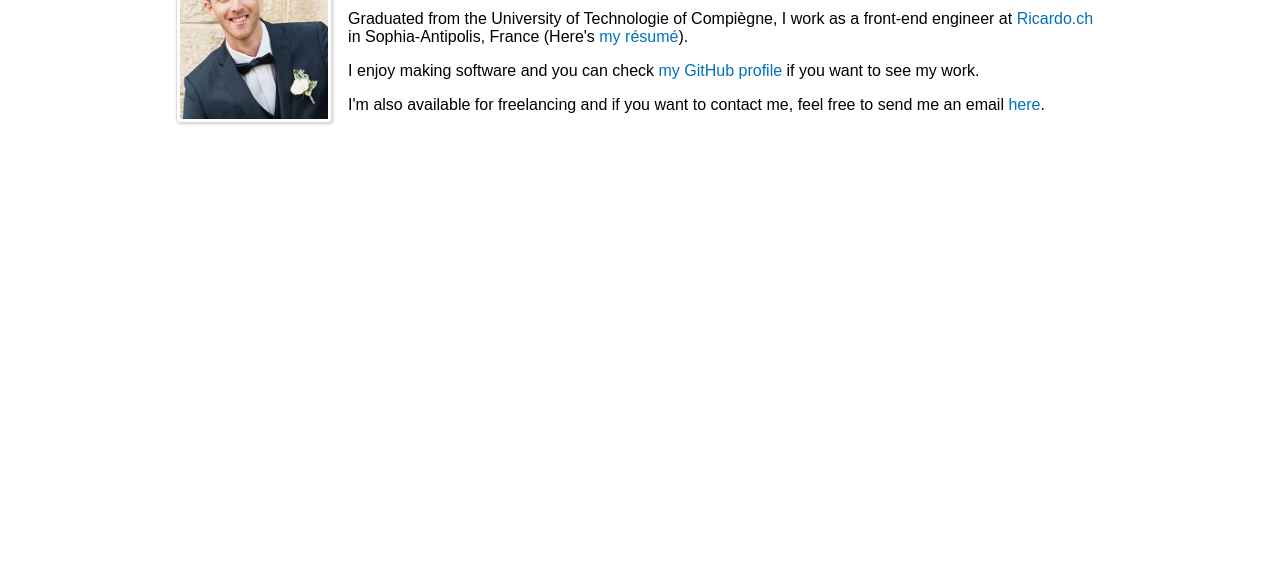
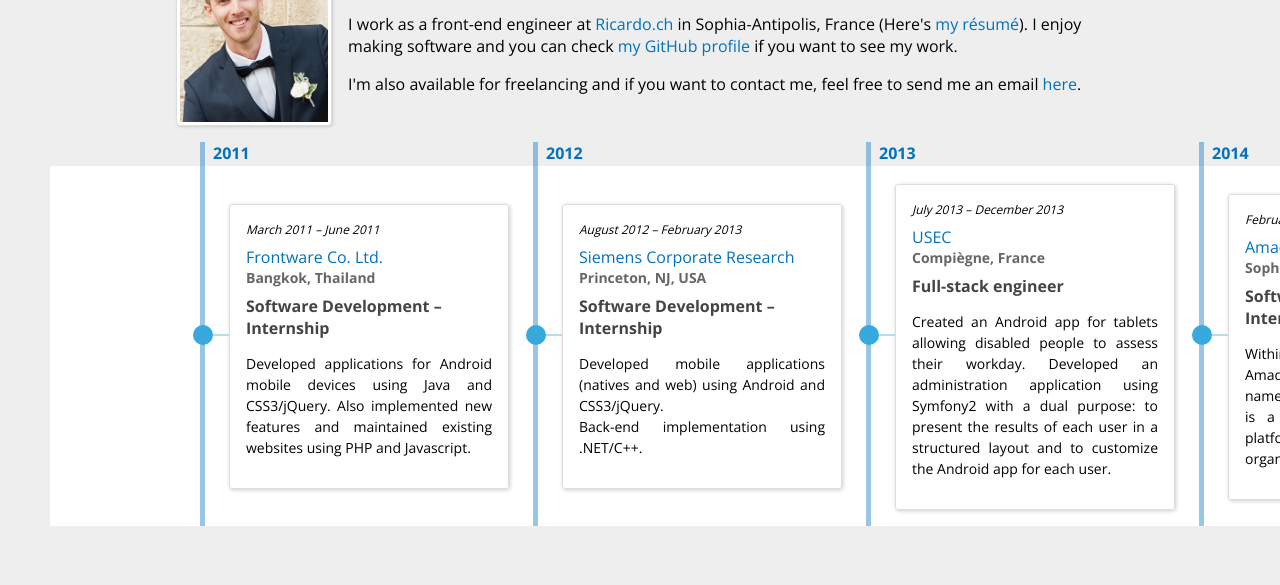
Before and after one commit to ValentinH/valentin-hervieu, a Gatsby site: page / in a window 1280 px wide. Shown: the part 178-763 px from the top of the page. Built offline with nearby package versions, Linux system fonts and the light colour scheme; Gatsby itself is replaced by a stand-in of ours.

Commit message:
Work experience timeline (#1)
* Build work experience timeline

* Make timeline scrollable and with arrow

* Move timeline to right

* With drag gesture

* Add animations

* Refactor with real scroll

* Style timeline

```diff
--- a/package.json
+++ b/package.json
@@ -8,6 +8,7 @@
     "@fortawesome/free-brands-svg-icons": "^5.1.0-11",
     "@fortawesome/free-solid-svg-icons": "^5.1.0-11",
     "@fortawesome/react-fontawesome": "^0.1.0-11",
+    "animated-scroll-to": "^1.2.2",
     "emotion": "^9.2.6",
     "emotion-server": "^9.2.6",
     "gatsby": "next",
--- a/src/components/Content/styles.js
+++ b/src/components/Content/styles.js
@@ -2,7 +2,7 @@ import styled from 'react-emotion'
 
 export const Container = styled('div')({
   maxWidth: 960,
-  minHeight: `calc(100vh - ${85 + 34}px)`, // header + footer height
+  minHeight: `calc(100vh - ${88 + 28}px)`, // header + footer height
   margin: '0 auto',
   padding: 16,
 })
--- a/src/components/Footer/styles.js
+++ b/src/components/Footer/styles.js
@@ -2,20 +2,31 @@ import { css } from 'emotion'
 import styled from 'react-emotion'
 
 export const Container = styled('div')({
-  background: '#333',
+  background: '#004a5d',
 })
 
 export const Content = styled('div')({
   margin: '0 auto',
-  padding: 8,
+  padding: 4,
   maxWidth: 960,
   textAlign: 'center',
+  display: 'flex',
+  justifyContent: 'center',
+  alignItems: 'center',
 })
 
 const classes = {
   icon: css({
     color: 'white',
     margin: '0 8px',
+    fontSize: 20,
+    transition: 'transform 500ms ease-in-out',
+    ':hover': {
+      transform: 'rotateZ(360deg)',
+    },
+  }),
+  iconLink: css({
+    height: 20,
   }),
 }
 
--- a/src/components/Header/styles.js
+++ b/src/components/Header/styles.js
@@ -1,8 +1,11 @@
 import { css } from 'emotion'
 import styled from 'react-emotion'
 
+const background = '#022748'
+
 export const Container = styled('div')({
-  background: '#333',
+  background,
+  backgroundImage: `linear-gradient(120deg, ${background} 0%, #022f52 25%, #03375d 47%, #1b6584 75%, #3494ac 100%)`,
 })
 
 export const Content = styled('div')({
@@ -14,6 +17,10 @@ export const Content = styled('div')({
 
 export const Title = styled('h1')({
   margin: 0,
+  fontFamily: "'Lobster Two', cursive",
+  fontSize: 40,
+  lineHeight: '40px',
+  textShadow: `5px 5px 1px ${background}`,
 })
 
 const classes = {
--- a/src/components/Intro/index.js
+++ b/src/components/Intro/index.js
@@ -1,7 +1,7 @@
 import React from 'react'
 import { StaticQuery, graphql } from 'gatsby'
 import ExternalLink from '../ExternalLink'
-import { Container, Img, Title } from './styles'
+import { Container, Img, Title, Clearfix } from './styles'
 import profilPic from './profil.jpg'
 
 const Intro = () => (
@@ -27,8 +27,7 @@ const Intro = () => (
           {getAge()} years old.
         </p>
         <p>
-          Graduated from the University of Technologie of Compiègne, I work as a
-          front-end engineer at{' '}
+          I work as a front-end engineer at{' '}
           <ExternalLink href="https://ricardo.ch" title="Ricardo.ch">
             Ricardo.ch
           </ExternalLink>{' '}
@@ -36,10 +35,7 @@ const Intro = () => (
           <ExternalLink href={data.site.siteMetadata.linkedinUrl}>
             my résumé
           </ExternalLink>
-          ).
-        </p>
-        <p>
-          I enjoy making software and you can check{' '}
+          ). I enjoy making software and you can check{' '}
           <ExternalLink href={data.site.siteMetadata.githubUrl}>
             my GitHub profile
           </ExternalLink>{' '}
@@ -53,6 +49,7 @@ const Intro = () => (
           </ExternalLink>
           .
         </p>
+        <Clearfix />
       </Container>
     )}
   </StaticQuery>
--- a/src/components/Intro/styles.js
+++ b/src/components/Intro/styles.js
@@ -5,7 +5,7 @@ export const Container = styled('div')({})
 export const Title = styled('h1')({
   marginTop: 0,
   marginBottom: 16,
-  fontSize: 32,
+  fontSize: 24,
 })
 
 export const Img = styled('img')({
@@ -21,3 +21,11 @@ export const Img = styled('img')({
     height: 200,
   },
 })
+
+export const Clearfix = styled('div')({
+  ':after': {
+    content: '""',
+    clear: 'both',
+    display: 'table',
+  },
+})
--- a/src/components/Layout/index.css
+++ b/src/components/Layout/index.css
@@ -6,6 +6,9 @@ html {
 }
 body {
   margin: 0;
+  font-family: 'Open Sans', sans-serif;
+  background: #eee;
+  overflow-x: hidden;
 }
 *,
 *:before,
--- a/src/components/Layout/index.js
+++ b/src/components/Layout/index.js
@@ -27,6 +27,16 @@ const Layout = ({ children }) => (
           <meta name="description" content="Sample" />
           <meta name="keywords" content="sample, something" />
           <link rel="icon" type="image/png" href={favicon} />
+          <link
+            href="https://fonts.googleapis.com/css?family=Open+Sans:400,700"
+            rel="stylesheet"
+            async
+          />
+          <link
+            href="https://fonts.googleapis.com/css?family=Lobster+Two:700&text=Valentin%20Hervieu"
+            rel="stylesheet"
+            async
+          />
         </Helmet>
         <Header siteTitle={data.site.siteMetadata.title} />
         <Content>{children}</Content>
--- /dev/null
+++ b/src/components/WorkTimeline/data.js
@@ -0,0 +1,121 @@
+import React from 'react'
+
+export default [
+  {
+    year: 2011,
+    data: [
+      {
+        date: 'March 2011 – June 2011',
+        company: 'Frontware Co. Ltd.',
+        companyUrl: 'https://www.frontware.com',
+        place: 'Bangkok, Thailand',
+        title: 'Software Development – Internship',
+        content: (
+          <p>
+            Developed applications for Android mobile devices using Java and
+            CSS3/jQuery. Also implemented new features and maintained existing
+            websites using PHP and Javascript.
+          </p>
+        ),
+      },
+    ],
+  },
+  {
+    year: 2012,
+    data: [
+      {
+        date: 'August 2012 – February 2013',
+        company: 'Siemens Corporate Research',
+        companyUrl:
+          'https://www.usa.siemens.com/en/about_us/research/about_us.htm',
+        place: 'Princeton, NJ, USA',
+        title: 'Software Development – Internship',
+        content: (
+          <p>
+            Developed mobile applications (natives and web) using Android and
+            CSS3/jQuery.
+            <br />
+            Back-end implementation using .NET/C++.
+          </p>
+        ),
+      },
+    ],
+  },
+  {
+    year: 2013,
+    data: [
+      {
+        date: 'July 2013 – December  2013',
+        company: 'USEC',
+        companyUrl: 'https://www.usec-utc.fr',
+        place: 'Compiègne, France',
+        title: 'Full-stack engineer',
+        content: (
+          <p>
+            Created an Android app for tablets allowing disabled people to
+            assess their workday. Developed an administration application using
+            Symfony2 with a dual purpose: to present the results of each user in
+            a structured layout and to customize the Android app for each user.
+          </p>
+        ),
+      },
+    ],
+  },
+  {
+    year: 2014,
+    data: [
+      {
+        date: 'February 2014 – July  2014',
+        company: 'Amadeus',
+        companyUrl: 'https://amadeus.com',
+        place: 'Sophia-Antipolis, France',
+        title: 'Software Development - Internship',
+        content: (
+          <p>
+            Within the Reservations service of Amadeus, I developed a product
+            named Community Trip Organizer. It is a web application providing a
+            platform for groups in order to organize trips in a collaborative
+            way.
+          </p>
+        ),
+      },
+      {
+        date: 'August 2014 – June 2017',
+        company: 'Milanamos',
+        companyUrl: 'https://milanamos.com',
+        place: 'Sophia-Antipolis, France',
+        title: 'Full-stack engineer',
+        content: (
+          <p>
+            In charge of the front-end part of a SAAS application, powered by
+            AngularJS and Python. Milanamos provides traffic and revenue
+            forecasting for the air transport industry (airlines and airports).
+          </p>
+        ),
+      },
+    ],
+  },
+  {
+    year: 2017,
+    current: true,
+    data: [
+      {
+        date: 'July 2017 – Present',
+        company: 'Ricardo.ch',
+        companyUrl: 'https://www.ricardo.ch',
+        place: 'Sophia-Antipolis, France',
+        title: 'Front-end Engineer',
+        current: true,
+        content: (
+          <p>
+            We are rebuilding an 18 y.o. ecommerce website using cool stuffs:
+            React, SSR, Webpack, Node.js, MaterialUI...
+            <br /> Ensuring that everything runs smoothly using Prometheus,
+            Grafana and Google Analytics.
+            <br /> Powered by our micro-services APIs.
+          </p>
+        ),
+      },
+    ],
+  },
+]
--- /dev/null
+++ b/src/components/WorkTimeline/index.js
@@ -0,0 +1,125 @@
+import React from 'react'
+import animateScrollTo from 'animated-scroll-to'
+import ExternalLink from '../ExternalLink'
+import {
+  Wrapper,
+  Container,
+  YearContainer,
+  YearLabel,
+  YearContent,
+  ExperienceContainer,
+  ExpDate,
+  ExpPlace,
+  ExpTitle,
+  ExpContent,
+} from './styles'
+import srcData from './data'
+
+class WorkTimeline extends React.Component {
+  dragStartPosition = 0
+  dragStartScroll = 0
+  rafTimeout = null
+  wrapperRef = React.createRef()
+
+  componentDidMount() {
+    this.scrollTimeline({ delay: 2000, speed: 1000 })
+  }
+
+  scrollTimeline = ({ delay, speed }) => {
+    if (this.wrapperRef && this.wrapperRef.current) {
+      const element = this.wrapperRef.current
+      window.setTimeout(() => {
+        const scrollDestination = element.scrollWidth - window.innerWidth
+        animateScrollTo(scrollDestination, {
+          element,
+          horizontal: true,
+          speed: speed,
+        })
+      }, delay)
+    }
+  }
+
+  componentWillUnmount() {
+    this.cleanEvents()
+  }
+
+  cleanEvents = () => {
+    document.removeEventListener('mousemove', this.onMouseMove)
+    document.removeEventListener('mouseup', this.onDragStopped)
+  }
+
+  static getMousePoint = e => Number(e.clientX)
+
+  onMouseDown = e => {
+    e.preventDefault()
+    document.addEventListener('mousemove', this.onMouseMove)
+    document.addEventListener('mouseup', this.onDragStopped)
+    this.onDragStart(WorkTimeline.getMousePoint(e))
+  }
+
+  onMouseMove = e => this.onDrag(WorkTimeline.getMousePoint(e))
+
+  onDragStart = x => {
+    this.dragStartPosition = x
+    this.dragStartScroll = this.wrapperRef.current.scrollLeft
+  }
+
+  onDrag = x => {
+    if (this.rafTimeout) window.cancelAnimationFrame(this.rafTimeout)
+
+    this.rafTimeout = window.requestAnimationFrame(() => {
+      if (x === undefined) return
+      const offsetX = this.dragStartPosition - x
+      const requestedPosition = this.dragStartScroll + offsetX
+
+      this.wrapperRef.current.scrollLeft = requestedPosition
+    })
+  }
+
+  onDragStopped = () => {
+    this.cleanEvents()
+  }
+
+  render() {
+    return (
+      <Wrapper innerRef={this.wrapperRef}>
+        <Container onMouseDown={this.onMouseDown}>
+          {srcData.map(yearData => (
+            <Year key={yearData.year} {...yearData} />
+          ))}
+        </Container>
+      </Wrapper>
+    )
+  }
+}
+
+const Year = ({ year, current, data }) => (
+  <YearContainer current={current}>
+    <YearLabel current={current}>{year}</YearLabel>
+    <YearContent>
+      {data.map(experience => (
+        <Experience key={experience.title} {...experience} />
+      ))}
+    </YearContent>
+  </YearContainer>
+)
+
+const Experience = ({
+  date,
+  company,
+  companyUrl,
+  place,
+  title,
+  content,
+  current,
+}) => (
+  <ExperienceContainer current={current}>
+    <ExpDate>{date}</ExpDate>
+    <ExternalLink href={companyUrl}>{company}</ExternalLink>
+    <ExpPlace>{place}</ExpPlace>
+    <ExpTitle>{title}</ExpTitle>
+    <ExpContent>{content}</ExpContent>
+  </ExperienceContainer>
+)
+
+export default WorkTimeline
--- /dev/null
+++ b/src/components/WorkTimeline/styles.js
@@ -0,0 +1,177 @@
+import styled, { keyframes } from 'react-emotion'
+
+const containerHeight = 360 /* needs to be adjusted if heights changes */
+const arrowWidth = 150
+const sidePadding = 50
+
+export const Wrapper = styled('div')({
+  width: '100vw',
+  position: 'relative',
+  left: '50%',
+  right: '50%',
+  marginLeft: '-50vw',
+  marginRight: '-50vw',
+  overflowX: 'auto',
+  overflowY: 'hidden',
+  marginBottom: 24,
+  '-ms-overflow-style': '-ms-autohiding-scrollbar',
+  '::-webkit-scrollbar': {
+    height: '0 !important',
+  },
+})
+
+const slideIn = keyframes({
+  '0%': {
+    transform: `translateX(-200%)`,
+  },
+  '100%': {
+    transform: `translateX(0%)`,
+  },
+})
+
+export const Container = styled('div')({
+  position: 'relative',
+  display: 'inline-flex',
+  margin: `0 ${arrowWidth + sidePadding}px`,
+  marginTop: 40,
+  background: '#fff',
+  height: containerHeight,
+  animationName: slideIn,
+  animationDuration: '1s',
+  animationTimingFunction: 'ease-out',
+  cursor: 'grab',
+  ':active': {
+    cursor: 'grabing',
+  },
+  ':before': {
+    content: '""',
+    position: 'absolute',
+    top: 0,
+    left: -arrowWidth,
+    width: arrowWidth,
+    height: containerHeight,
+    background: 'white',
+  },
+  ':after': {
+    content: '""',
+    position: 'absolute',
+    top: 0,
+    right: -arrowWidth,
+    width: 0,
+    height: 0,
+    borderLeft: `${arrowWidth}px solid white`,
+    borderBottom: `${containerHeight / 2}px solid transparent`,
+    borderTop: `${containerHeight / 2}px solid transparent`,
+  },
+})
+
+const appear = keyframes({
+  '0%': {
+    opacity: 0,
+    transform: 'translateX(-20%) scaleX(0)',
+  },
+  '100%': {
+    opacity: 1,
+    transform: 'translateX(0px) scaleX(1)',
+  },
+})
+
+const yearAnimations = Array(10)
+  .fill(0)
+  .reduce(
+    (res, _, i) => ({
+      ...res,
+      [`:nth-child(${i + 1})`]: {
+        animationDelay: `${1000 + i * 333}ms`,
+      },
+    }),
+    {}
+  )
+
+export const YearContainer = styled('div')(({ current }) => ({
+  display: 'flex',
+  alignItems: 'center',
+  position: 'relative',
+  top: -24,
+  paddingTop: 24 + 16,
+  paddingBottom: 16,
+  marginRight: 16,
+  marginBottom: -25,
+  borderLeftWidth: 5,
+  borderLeftStyle: 'solid',
+  borderLeftColor: current
+    ? 'rgba(250, 75, 42, 0.4)'
+    : 'rgba(0, 114, 188, 0.4)',
+  opacity: 0,
+  transformOrigin: 'left center',
+  animation: appear,
+  animationDuration: '500ms',
+  animationFillMode: 'forwards',
+  ...yearAnimations,
+  ':before': {
+    content: '""',
+    position: 'absolute',
+    left: -12,
+    top: '50%',
+    marginTop: -10,
+    width: 20,
+    height: 20,
+    background: '#38a9dc',
+    borderRadius: '100%',
+  },
+  ':after': {
+    content: '""',
+    position: 'absolute',
+    left: 8,
+    top: '50%',
+    marginTop: -1,
+    width: 16,
+    height: 2,
+    background: '#b8dbec',
+  },
+}))
+
+export const YearLabel = styled('div')(({ current }) => ({
+  position: 'absolute',
+  top: 0,
+  color: current ? '#fa4b2a' : '#0072bc',
+  fontWeight: 'bold',
+  marginLeft: 8,
+}))
+
+export const YearContent = styled('div')({
+  display: 'flex',
+  marginLeft: 16,
+})
+
+export const ExperienceContainer = styled('div')(({ current }) => ({
+  width: 280,
+  padding: 16,
+  border: '1px solid #ddd',
+  boxShadow: '1px 1px 4px rgba(0, 0, 0, 0.2)',
+  borderRadius: 3,
+  margin: '0 8px',
+  background: current ? '#FEB' : 'none',
+}))
+export const ExpDate = styled('div')({
+  fontSize: 12,
+  fontStyle: 'italic',
+  marginBottom: 8,
+  fontWeight: 500,
+})
+export const ExpPlace = styled('div')({
+  color: '#666',
+  fontSize: 14,
+  fontWeight: 600,
+  marginBottom: 8,
+})
+export const ExpTitle = styled('div')({
+  fontSize: 16,
+  fontWeight: '600',
+  color: '#444',
+})
+export const ExpContent = styled('div')({
+  lineHeight: 1.5,
+  fontSize: 14,
+  textAlign: 'justify',
+})
--- a/src/pages/index.js
+++ b/src/pages/index.js
@@ -1,10 +1,12 @@
 import React from 'react'
 import Layout from '../components/Layout'
 import Intro from '../components/Intro'
+import WorkTimeline from '../components/WorkTimeline'
 
 const IndexPage = () => (
   <Layout>
     <Intro />
+    <WorkTimeline />
   </Layout>
 )
 
```
Also changed, not shown: src/components/Footer/index.js (+6 -1 lines), .eslintrc.json, 1 other file.
